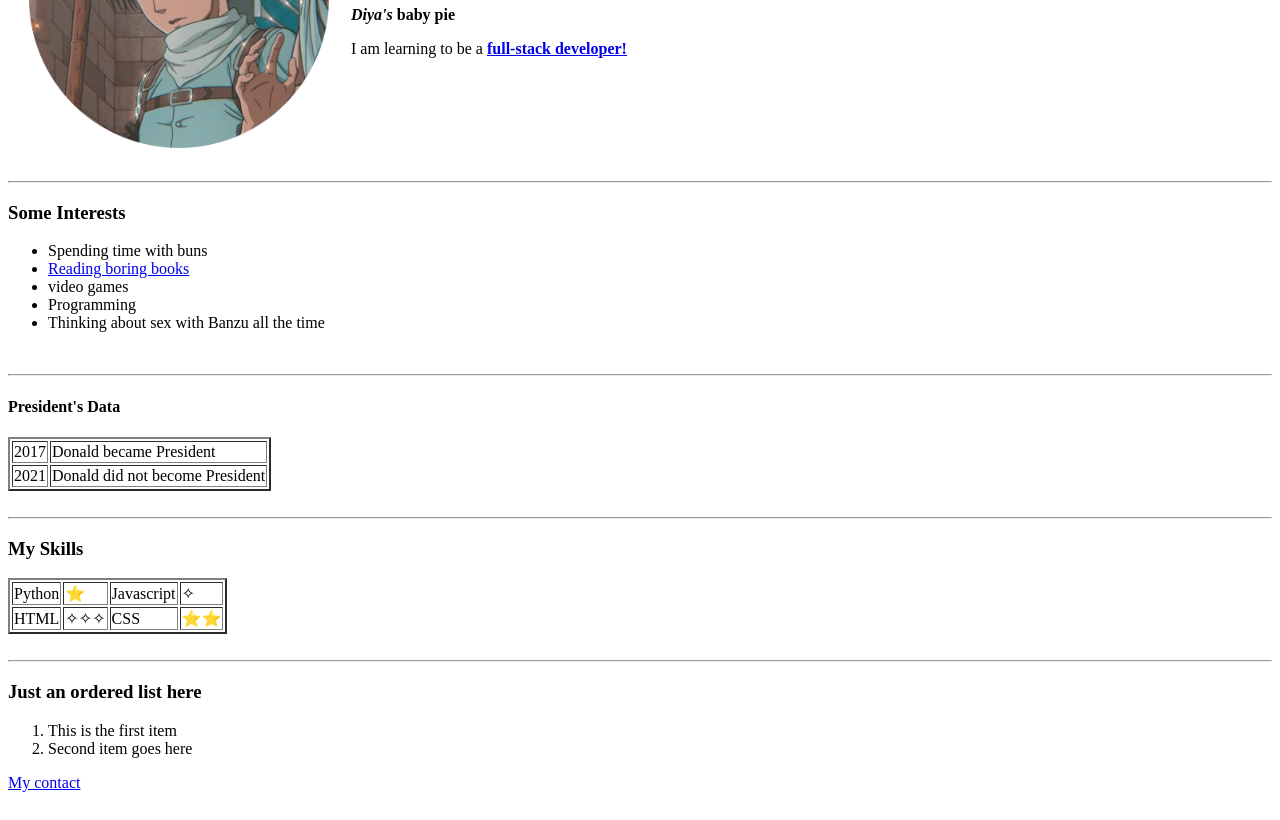
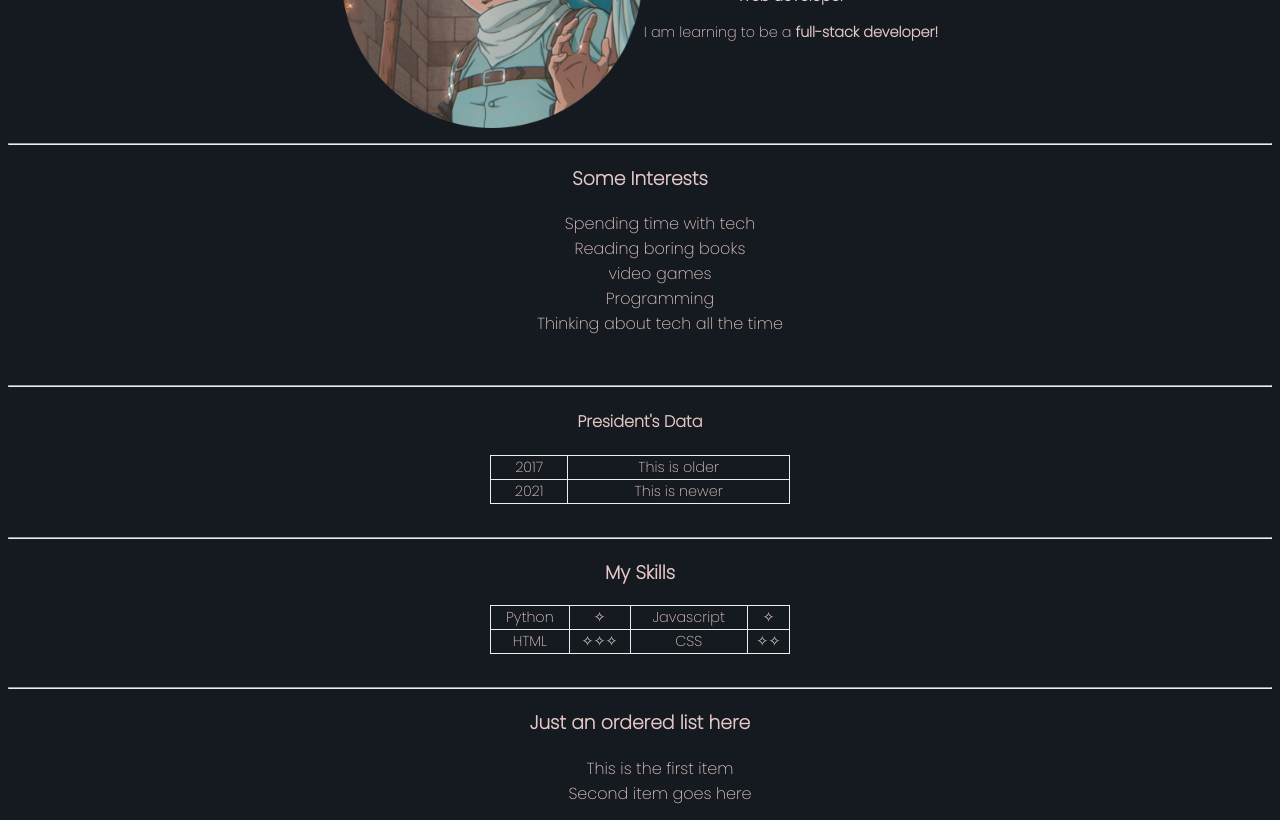
Before and after one commit to heimesh/my_cv, a plain HTML site: page index.html in a window 1280 px wide. Shown: the part 181-1001 px from the top of the page. Drawn offline with Linux system fonts and the light colour scheme.

Commit message:
refactored and added CSS

```diff
--- a/index.html
+++ b/index.html
@@ -5,7 +5,12 @@
     <meta charset="UTF-8">
     <meta http-equiv="X-UA-Compatible" content="IE=edge">
     <meta name="viewport" content="width=device-width, initial-scale=1.0">
-    <title>Heimesh's Website</title>
+    <title>heimesh</title>
+    <link rel="stylesheet" href="styles.css">
+    <!--Link for fonts-->
+    <link rel="preconnect" href="https://fonts.googleapis.com">
+    <link rel="preconnect" href="https://fonts.gstatic.com" crossorigin>
+    <link href="https://fonts.googleapis.com/css2?family=Poppins:wght@200&display=swap" rel="stylesheet">
 </head>
 
 <body>
@@ -13,19 +18,18 @@
         <tr>
             <td><img src="aot.png" alt="shit picture here" width = "300" height = "300"> </td>
             <td><h1>Heimesh Chauhan</h1>
-                <p><strong><em>Diya's</em> baby pie</strong></p>
+                <p><strong>Web developer</strong></p>
                 <p>I am learning to be a <a href= "https://www.w3schools.com/whatis/whatis_fullstack.asp"><strong>full-stack developer!</strong></a></p></td></td>
-
         </tr>
     </table>
     <hr>
     <h3>Some Interests</h3>
     <ul>
-        <li>Spending time with buns</li>
+        <li>Spending time with tech</li>
         <li><a href= "#">Reading boring books</a></li>
         <li>video games</li>
         <li>Programming</li>
-        <li>Thinking about sex with Banzu all the time</li>
+        <li>Thinking about tech all the time</li>
     </ul>
     <br>
     <hr>
@@ -33,11 +37,11 @@
     <table border = "2">
         <tr>
             <td>2017</td>
-            <td>Donald became President</td>
+            <td>This is older</td>
         </tr>
         <tr>
             <td>2021</td>
-            <td>Donald did not become President</td>
+            <td>This is newer</td>
         </tr>
     </table>
     <br>
@@ -49,7 +53,7 @@
         <tbody>
             <tr>
                 <td>Python</td>
-                <td>⭐</td>
+                <td>✧</td>
                 <td>Javascript</td>
                 <td>✧</td>
 
@@ -58,7 +62,7 @@
                 <td>HTML</td>
                 <td>✧✧✧</td>
                 <td>CSS</td>
-                <td>⭐⭐</td>
+                <td>✧✧</td>
 
             </tr>
         </tbody>
--- /dev/null
+++ b/styles.css
@@ -0,0 +1,28 @@
+body {
+    background-color: rgb(20, 26, 31);
+    color: rgb(230, 200, 200);
+    font-family: 'Poppins', sans-serif;
+    text-align: center;
+}
+
+a{
+    text-decoration: none;
+    color: rgb(230, 200, 200);
+}
+
+table{
+    border-collapse: collapse;
+    margin: 25px 0;
+    font-size: 0.9em;
+    min-width: 300px;
+    border: 1px;
+    margin: auto;
+}
+
+ul {
+    list-style: none;
+}
+
+ol {
+    list-style: none;
+}
```
Also changed, not shown: contact.html (+7 -2 lines).
